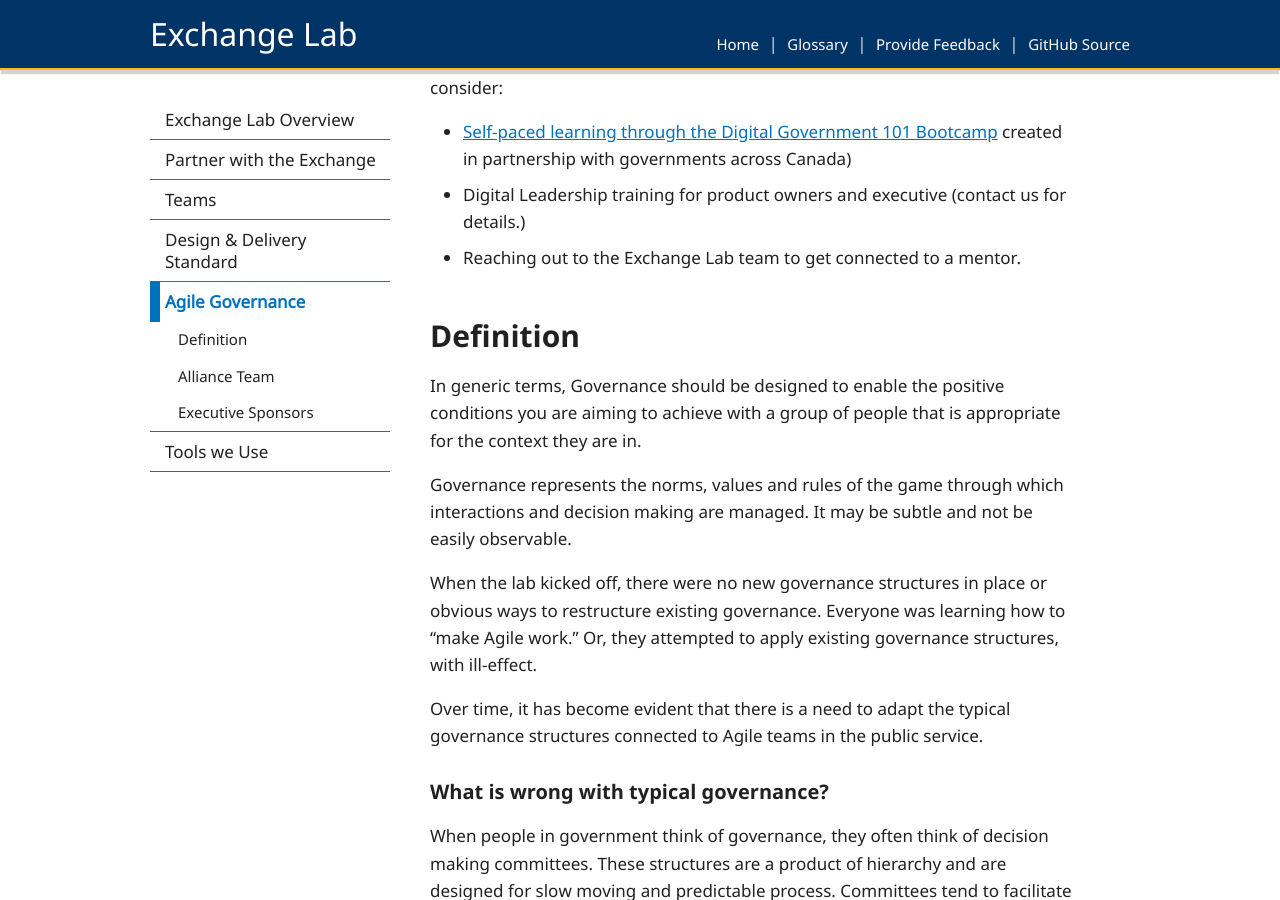
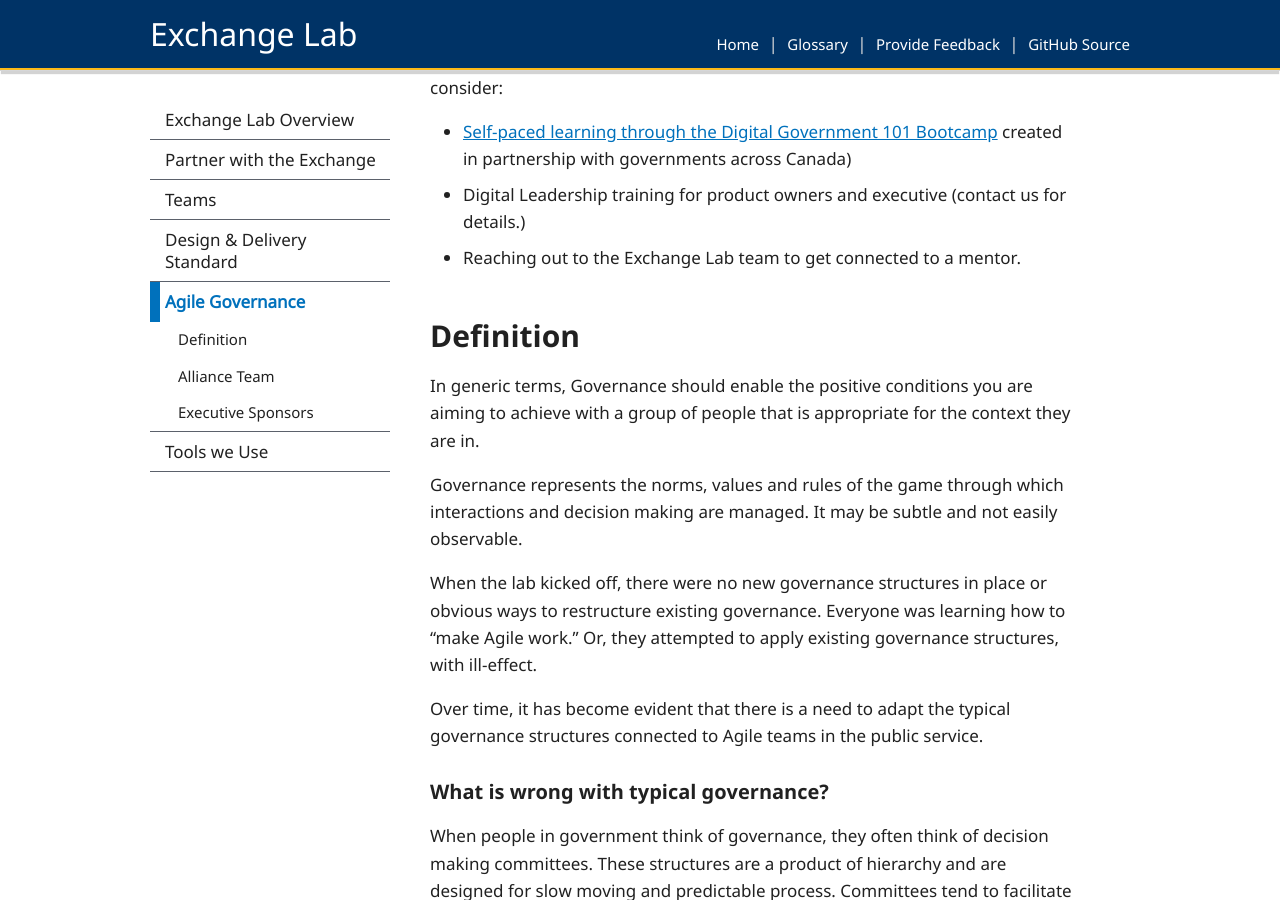
Before and after one commit to HeatherRemacle/exchangelabops, a Jekyll site: the page built from pages/governance.md, in a window 1280 px wide and 900 px high, scrolled down 578 px. Built offline with Jekyll 4.4.1, drawn with Linux system fonts in a browser that asks for light colours; some of the changed text lies outside the part shown.

Commit message:
Update governance.md

```diff
--- a/pages/governance.md
+++ b/pages/governance.md
@@ -26,9 +26,9 @@ This page walks you through the basics of how we've come to our practices of ada
 
 ## Definition
 
-In generic terms, Governance should be designed to enable the positive conditions you are aiming to achieve with a group of people that is appropriate for the context they are in.
+In generic terms, Governance should enable the positive conditions you are aiming to achieve with a group of people that is appropriate for the context they are in.
 
-Governance  represents the norms, values and rules of the game through which interactions and decision making are managed. It may be subtle and not be easily observable.
+Governance  represents the norms, values and rules of the game through which interactions and decision making are managed. It may be subtle and not easily observable.
 
 When the lab kicked off, there were no new governance structures in place or obvious ways to restructure existing governance. Everyone was learning how to "make Agile work." Or, they attempted to apply existing governance structures, with ill-effect.
 
```
Also changed, not shown: other parts of pages/governance.md (+5 -5 lines).
